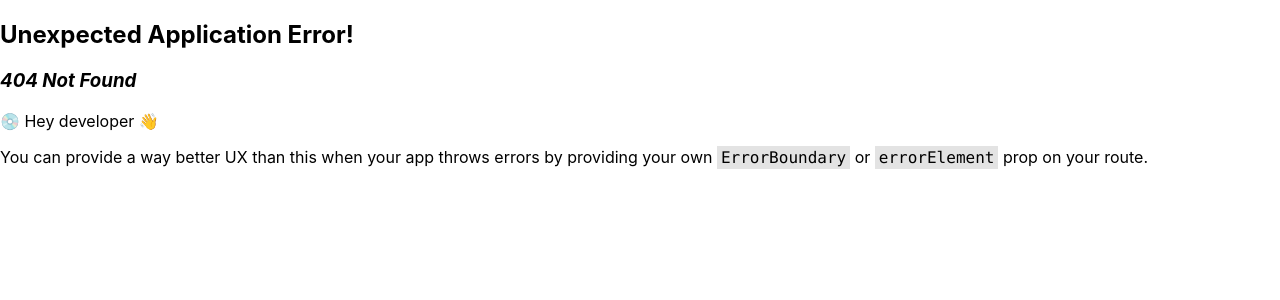
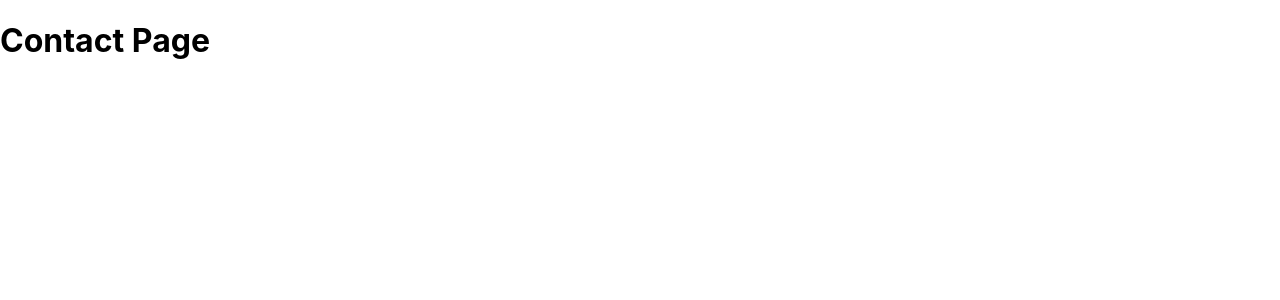
Before and after one commit to trokeibunor/zuri_task_one, a React (Create React App) app: page /contact in a window 1280 px wide. Before the commit this address had no page. Shown: the top 300 px of the page. Built offline with nearby package versions, Linux system fonts and the light colour scheme.

Commit message:
feat: added the contact page

```diff
--- a/src/index.js
+++ b/src/index.js
@@ -9,6 +9,7 @@
 import './index.css';
 import App from './App';
 import reportWebVitals from './reportWebVitals';
+import Contact from './views/Contact';
 
 // Create react route
 const router = createBrowserRouter([
@@ -16,6 +17,10 @@
     path: "/",
     element: <App/>,
   },
+  {
+    path: "/contact",
+    element: <Contact/>
+  }
 ]);
 const root = ReactDOM.createRoot(document.getElementById('root'));
 root.render(
--- /dev/null
+++ b/src/views/Contact.js
@@ -0,0 +1,9 @@
+function Contact(){
+    return(
+        <div>
+            <h1>Contact Page</h1>
+        </div>
+    )
+}
+
+export default Contact;
```
